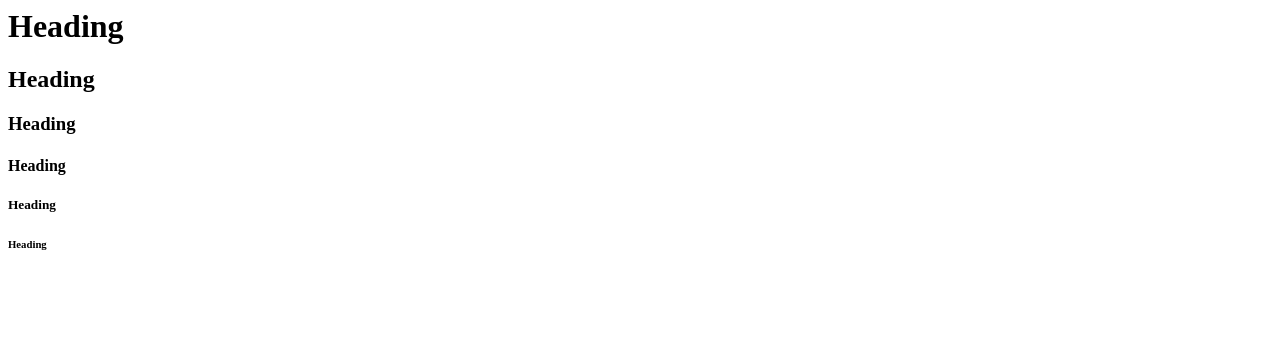
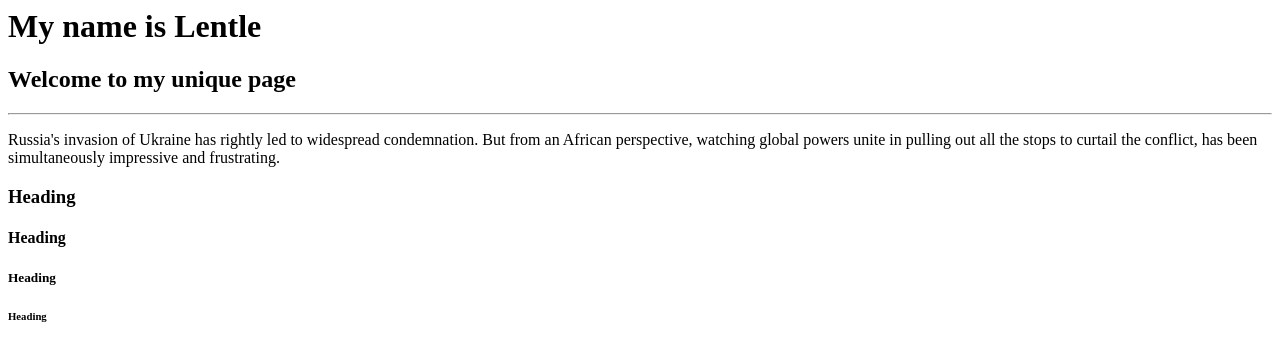
Before and after one commit to lentlekgosi/hello-world, a plain HTML site: page index.html in a window 1280 px wide. Drawn offline with Linux system fonts and the light colour scheme.

Commit message:
Update index.html-Added about me information

```diff
--- a/index.html
+++ b/index.html
@@ -1,5 +1,9 @@
-<h1>Heading</h1>
-<h2>Heading</h2>
+<h1>My name is Lentle</h1>
+<h2>Welcome to my unique page</h2>
+<hr/>
+<p>
+  Russia's invasion of Ukraine has rightly led to widespread condemnation. But from an African perspective, watching global powers unite in pulling out all the stops to curtail the conflict, has been simultaneously impressive and frustrating.
+</p>
 <h3>Heading</h3>
 <h4>Heading</h4>
 <h5>Heading</h5>
```
